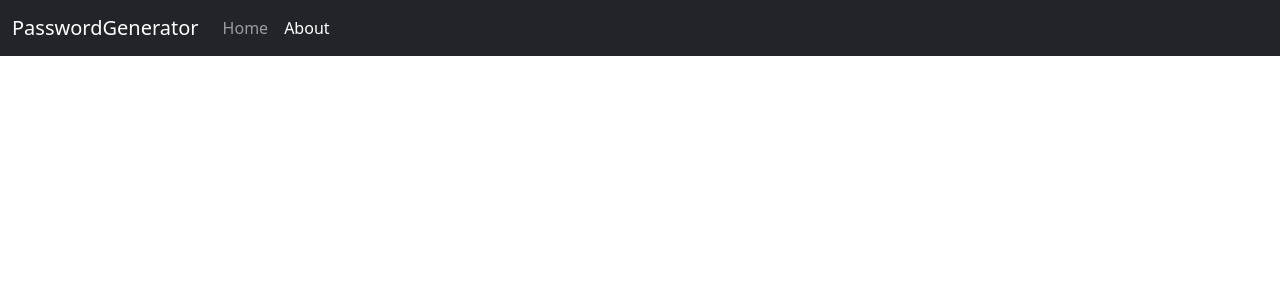
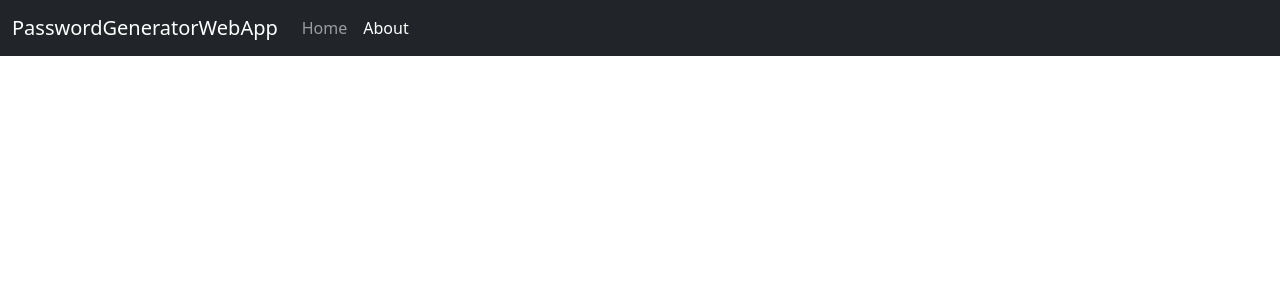
Before and after one commit to sarthakparashar/password-generator, a Flask app: page /about in a window 1280 px wide. Shown: the top 300 px of the page. Run offline with Flask 3, Linux system fonts and the light colour scheme.

Commit message:
addedcmnt

```diff
--- a/app.py
+++ b/app.py
@@ -16,4 +16,5 @@ def home():
 def about():
     return render_template("about.html")
 
+
 app.run(port=80,debug=True)
--- a/templates/about.html
+++ b/templates/about.html
@@ -12,7 +12,7 @@
 <body>
     <nav class="navbar navbar-expand-lg navbar-dark bg-dark">
         <div class="container-fluid">
-            <a class="navbar-brand" href="#">PasswordGenerator</a>
+            <a class="navbar-brand" href="#">PasswordGeneratorWebApp</a>
             <div class="navbar-collapse">
                 <ul class="navbar-nav me-auto mb-2 mb-lg-0">
                     <li class="nav-item">
--- a/templates/result.html
+++ b/templates/result.html
@@ -27,7 +27,7 @@
     </nav>
     <br><br>
     <div class="container">
-        <P>Your Random Password is:  {{data}}</P>
+        <P>Your Random Password is :  {{data}}</P>
     </div>
 
 </body>
```
